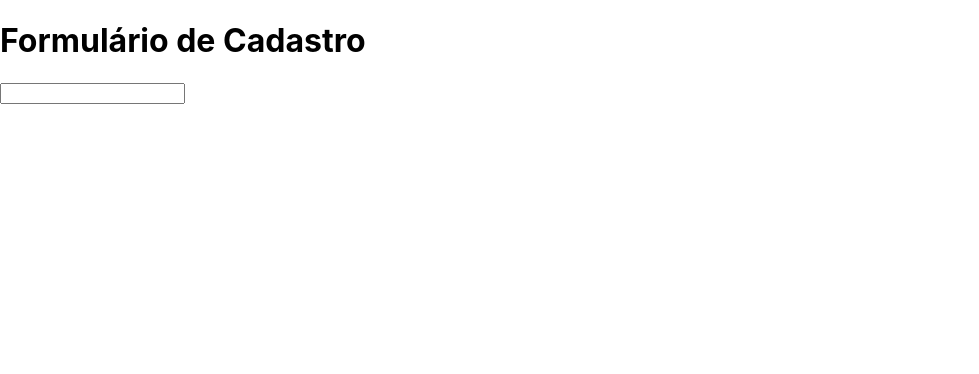
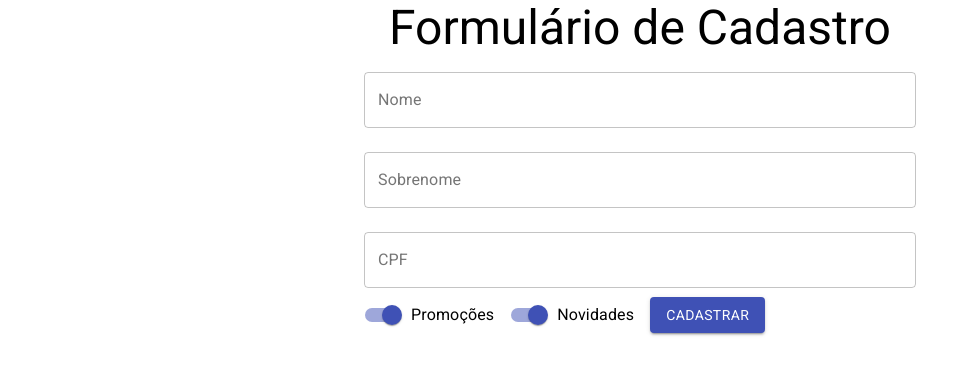
Before and after one commit to JuniorRodrigues/react-alura-form, a React (Create React App) app: page / in a window 1280 px wide. Shown: the top 374 px of the page, without its empty margins (0-979 px from the left). Built offline with nearby package versions, Linux system fonts and the light colour scheme.

Commit message:
material-ui

```diff
--- a/package.json
+++ b/package.json
@@ -3,9 +3,11 @@
   "version": "0.1.0",
   "private": true,
   "dependencies": {
+    "@material-ui/core": "^4.11.4",
     "@testing-library/jest-dom": "^5.11.4",
     "@testing-library/react": "^11.1.0",
     "@testing-library/user-event": "^12.1.10",
+    "fontsource-roboto": "^4.0.0",
     "react": "^17.0.2",
     "react-dom": "^17.0.2",
     "react-scripts": "4.0.3",
--- a/src/App.js
+++ b/src/App.js
@@ -1,15 +1,16 @@
-
+import { Container, Typography } from '@material-ui/core';
 import React, { Component } from 'react';
 import './App.css';
 import FormularioCadastro from './components/FormularioCadastro';
+import 'fontsource-roboto';
 
 class App extends Component {
     render () {
         return (
-            <>
-                <h1>Formulário de Cadastro</h1>
+            <Container maxWidth="sm" component="article">
+                <Typography variant="h3" component="h1" align="center">Formulário de Cadastro</Typography>
                 <FormularioCadastro />
-            </>
+            </Container>
         );
     }
 }
--- a/src/components/FormularioCadastro/index.jsx
+++ b/src/components/FormularioCadastro/index.jsx
@@ -1,9 +1,19 @@
 import React from "react";
+import { Button, TextField, FormControlLabel, Switch } from "@material-ui/core";
 
 function FormularioCadastro () {
     return(
         <form>
-            <input type="text" />
+            <TextField id="nome" label="Nome" variant="outlined" margin="normal" fullWidth />
+            <TextField id="sobrenome" label="Sobrenome" variant="outlined" margin="normal" fullWidth />
+            <TextField id="cpf" label="CPF" variant="outlined" margin="normal" fullWidth />
+            <FormControlLabel label="Promoções"
+                control={ <Switch color="primary" name="Promoções" defaultChecked /> }
+            />
+            <FormControlLabel label="Novidades"
+                control={<Switch color="primary" name="Novidades" defaultChecked />}
+            />
+            <Button variant="contained" color="primary" type="submit">Cadastrar</Button>
         </form>
     );
 }
```
Also changed, not shown: 1 other file (tests, documents, lock files or other folders).
